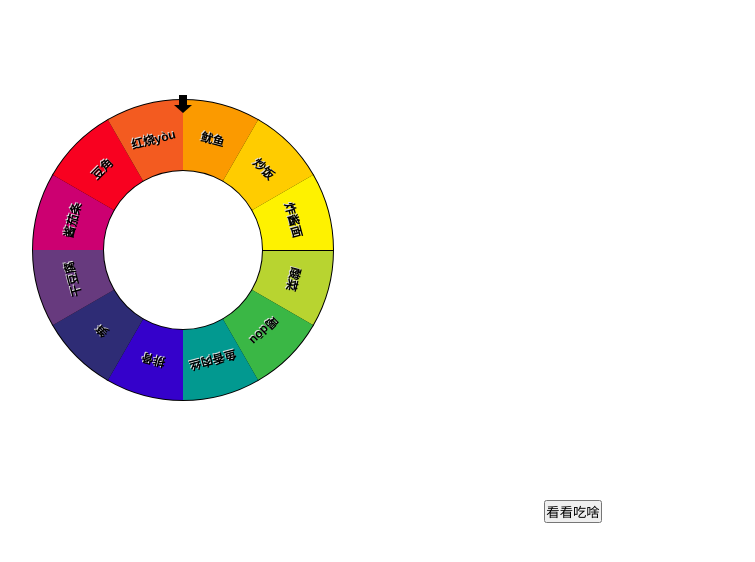
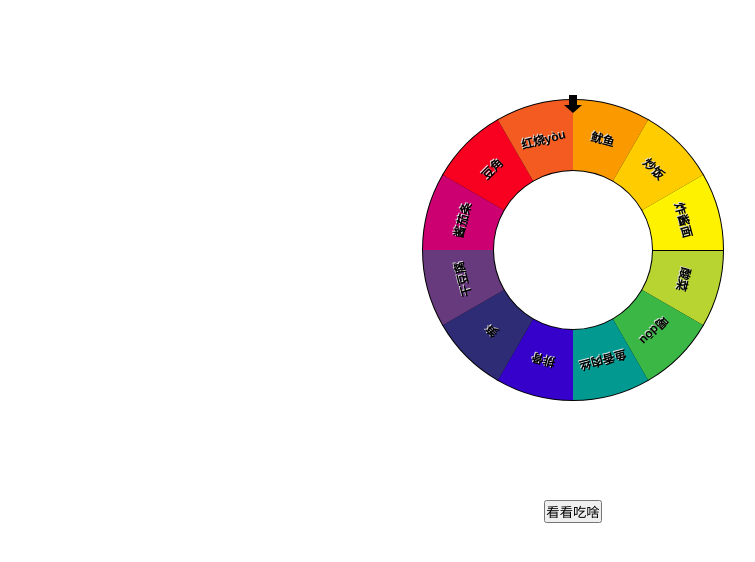
Before and after one commit to xuehaibo/eat, a plain HTML site: page index.html in a window 1280 px wide. Shown: the whole page, without its empty margins (67-822 px from the left). Drawn offline with Linux system fonts and the light colour scheme.

Commit message:
转盘居中

```diff
--- a/index.html
+++ b/index.html
@@ -14,7 +14,7 @@
 <!-- <div style="width:620px;margin:20px auto 0 auto;"> -->
 <div>
   <!-- <input type="button" value="看看吃啥" onClick="spin();" style="float: left;" /> -->
-  <canvas id="wheelcanvas" width="500" height="500"></canvas>
+  <center><canvas id="wheelcanvas" width="500" height="500"></canvas></center>
   <center><input type="button" value="看看吃啥" onClick="spin();" /></center>
 </div>
 <script type="text/javascript">
```
